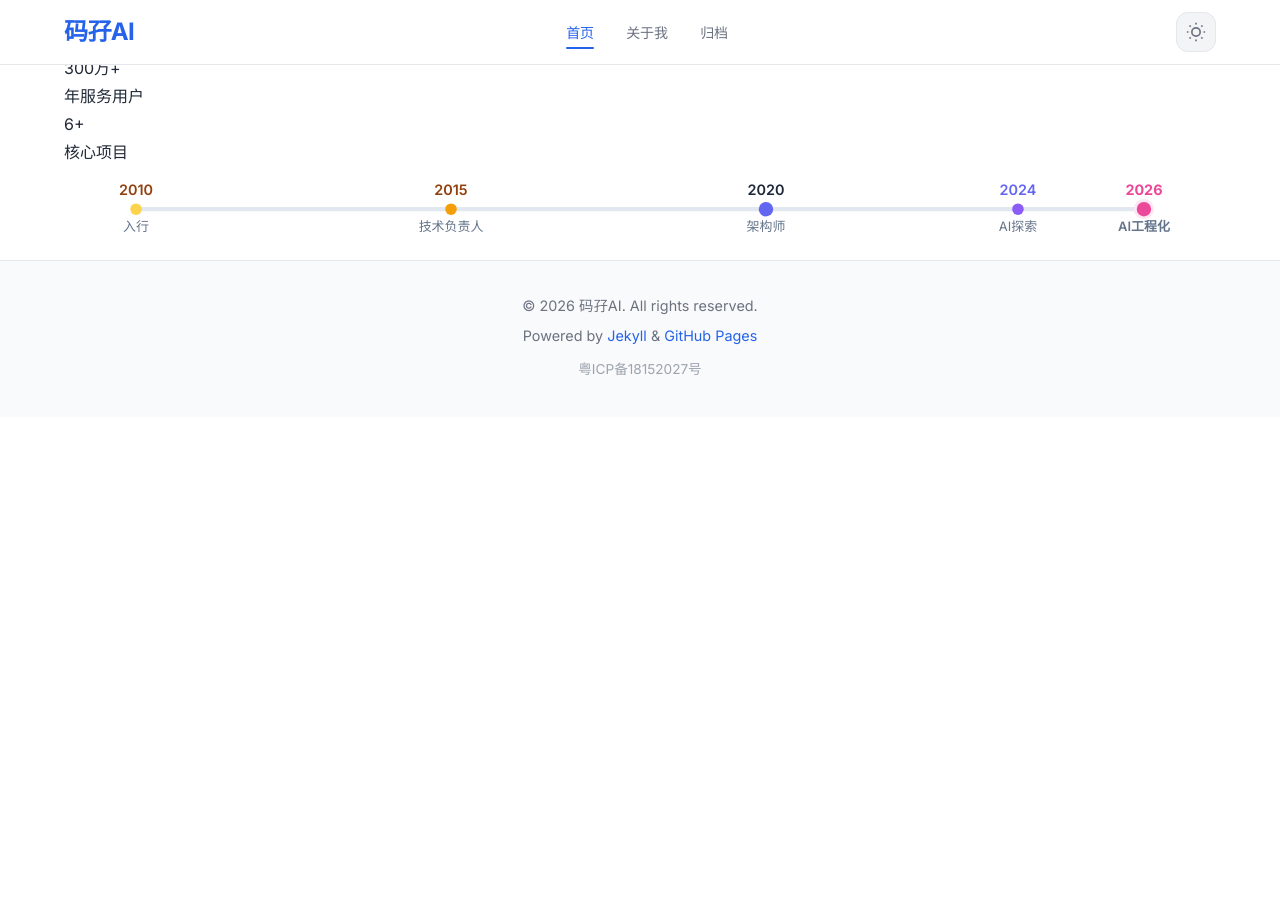
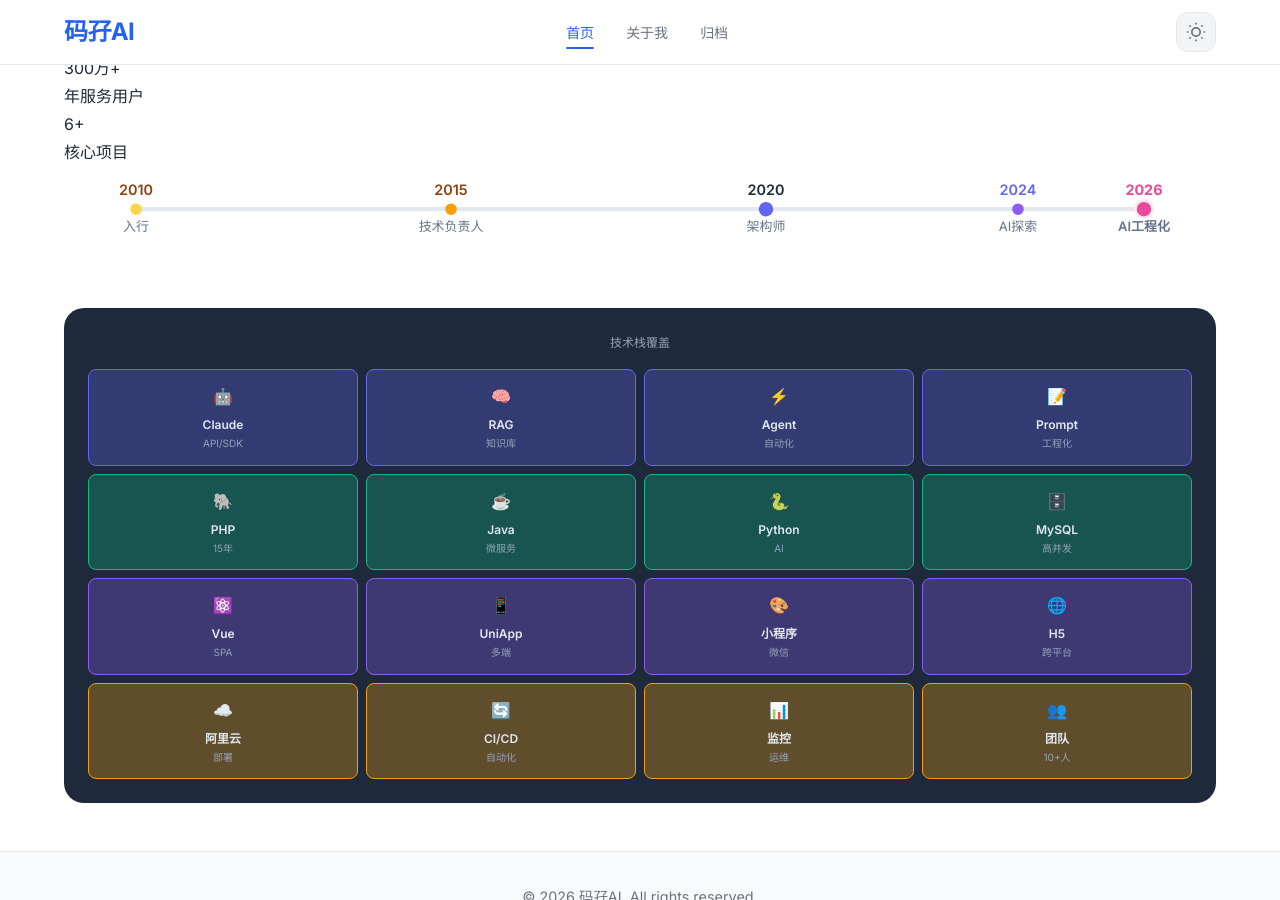
Before and after one commit to yqdaddy/aboutme, a Jekyll site: the page built from index.md, in a window 1280 px wide and 900 px high, scrolled down 3328 px. Built offline with Jekyll 4.4.1, drawn with Linux system fonts in a browser that asks for light colours; comment, search, counter and statistics services are not loaded; before the commit the page ends 3745 px from its top, so only the background shows below that.

Commit message:
feat: 技术栈矩阵 - 深色背景 4x4 网格
- 添加技术栈矩阵基础样式（深色背景 #1e293b）
- 添加分类颜色样式（AI蓝紫、后端绿色、前端紫色、其他琥珀）
- 添加16个技术卡片（Claude、RAG、Agent、Prompt、PHP、Java、Python、MySQL、Vue、UniApp、小程序、H5、阿里云、CI/CD、监控、团队）
- 添加响应式样式（mobile 2列网格）

```diff
--- a/assets/css/style.css
+++ b/assets/css/style.css
@@ -2552,3 +2552,92 @@ body {
 [data-theme="dark"] ::selection {
   background: rgba(236, 72, 153, 0.4);
 }
+
+/* === 技术栈矩阵 === */
+.tech-matrix-section {
+  padding: var(--spacing-2xl) 0;
+}
+
+.tech-matrix {
+  background: #1e293b;
+  border-radius: 20px;
+  padding: 24px;
+}
+
+.tech-matrix-title {
+  text-align: center;
+  color: #94a3b8;
+  font-size: 12px;
+  margin-bottom: 16px;
+}
+
+.tech-matrix-grid {
+  display: grid;
+  grid-template-columns: repeat(4, 1fr);
+  gap: 8px;
+}
+
+.tech-item {
+  padding: 12px;
+  border-radius: 8px;
+  text-align: center;
+  transition: transform 0.2s;
+}
+
+.tech-item:hover {
+  transform: translateY(-2px);
+}
+
+.tech-icon {
+  font-size: 16px;
+  margin-bottom: 4px;
+}
+
+.tech-name {
+  font-size: 12px;
+  font-weight: 600;
+  color: #e2e8f0;
+}
+
+.tech-desc {
+  font-size: 10px;
+  color: #94a3b8;
+}
+
+/* 技术栈分类颜色 */
+.tech-item.ai {
+  background: rgba(99, 102, 241, 0.3);
+  border: 1px solid #6366f1;
+}
+
+.tech-item.backend {
+  background: rgba(16, 185, 129, 0.3);
+  border: 1px solid #10b981;
+}
+
+.tech-item.frontend {
+  background: rgba(139, 92, 246, 0.3);
+  border: 1px solid #8b5cf6;
+}
+
+.tech-item.other {
+  background: rgba(245, 158, 11, 0.3);
+  border: 1px solid #f59e0b;
+}
+
+/* 技术栈矩阵响应式 */
+@media (max-width: 768px) {
+  .tech-matrix-grid {
+    grid-template-columns: repeat(2, 1fr);
+  }
+}
+
+@media (max-width: 480px) {
+  .tech-matrix {
+    padding: 16px;
+  }
+
+  .tech-item {
+    padding: 10px;
+  }
+}
--- a/index.md
+++ b/index.md
@@ -365,3 +365,101 @@ title: 首页
     </div>
   </div>
 </section>
+
+<!-- 技术栈矩阵 -->
+<section class="tech-matrix-section">
+  <div class="container">
+    <div class="tech-matrix">
+      <div class="tech-matrix-title">技术栈覆盖</div>
+      <div class="tech-matrix-grid">
+        <!-- AI/大模型 -->
+        <div class="tech-item ai">
+          <div class="tech-icon">🤖</div>
+          <div class="tech-name">Claude</div>
+          <div class="tech-desc">API/SDK</div>
+        </div>
+        <div class="tech-item ai">
+          <div class="tech-icon">🧠</div>
+          <div class="tech-name">RAG</div>
+          <div class="tech-desc">知识库</div>
+        </div>
+        <div class="tech-item ai">
+          <div class="tech-icon">⚡</div>
+          <div class="tech-name">Agent</div>
+          <div class="tech-desc">自动化</div>
+        </div>
+        <div class="tech-item ai">
+          <div class="tech-icon">📝</div>
+          <div class="tech-name">Prompt</div>
+          <div class="tech-desc">工程化</div>
+        </div>
+
+        <!-- 后端 -->
+        <div class="tech-item backend">
+          <div class="tech-icon">🐘</div>
+          <div class="tech-name">PHP</div>
+          <div class="tech-desc">15年</div>
+        </div>
+        <div class="tech-item backend">
+          <div class="tech-icon">☕</div>
+          <div class="tech-name">Java</div>
+          <div class="tech-desc">微服务</div>
+        </div>
+        <div class="tech-item backend">
+          <div class="tech-icon">🐍</div>
+          <div class="tech-name">Python</div>
+          <div class="tech-desc">AI</div>
+        </div>
+        <div class="tech-item backend">
+          <div class="tech-icon">🗄️</div>
+          <div class="tech-name">MySQL</div>
+          <div class="tech-desc">高并发</div>
+        </div>
+
+        <!-- 前端 -->
+        <div class="tech-item frontend">
+          <div class="tech-icon">⚛️</div>
+          <div class="tech-name">Vue</div>
+          <div class="tech-desc">SPA</div>
+        </div>
+        <div class="tech-item frontend">
+          <div class="tech-icon">📱</div>
+          <div class="tech-name">UniApp</div>
+          <div class="tech-desc">多端</div>
+        </div>
+        <div class="tech-item frontend">
+          <div class="tech-icon">🎨</div>
+          <div class="tech-name">小程序</div>
+          <div class="tech-desc">微信</div>
+        </div>
+        <div class="tech-item frontend">
+          <div class="tech-icon">🌐</div>
+          <div class="tech-name">H5</div>
+          <div class="tech-desc">跨平台</div>
+        </div>
+
+        <!-- 其他 -->
+        <div class="tech-item other">
+          <div class="tech-icon">☁️</div>
+          <div class="tech-name">阿里云</div>
+          <div class="tech-desc">部署</div>
+        </div>
+        <div class="tech-item other">
+          <div class="tech-icon">🔄</div>
+          <div class="tech-name">CI/CD</div>
+          <div class="tech-desc">自动化</div>
+        </div>
+        <div class="tech-item other">
+          <div class="tech-icon">📊</div>
+          <div class="tech-name">监控</div>
+          <div class="tech-desc">运维</div>
+        </div>
+        <div class="tech-item other">
+          <div class="tech-icon">👥</div>
+          <div class="tech-name">团队</div>
+          <div class="tech-desc">10+人</div>
+        </div>
+      </div>
+    </div>
+  </div>
+</section>
```
